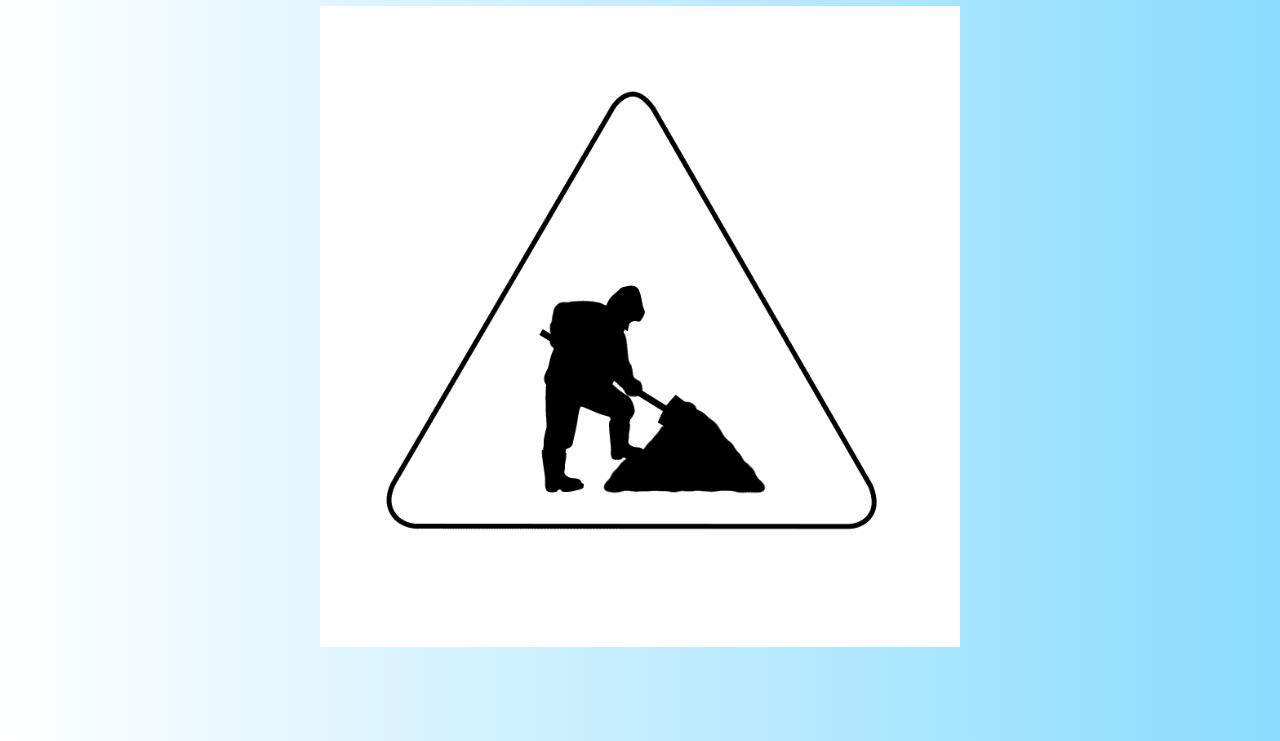
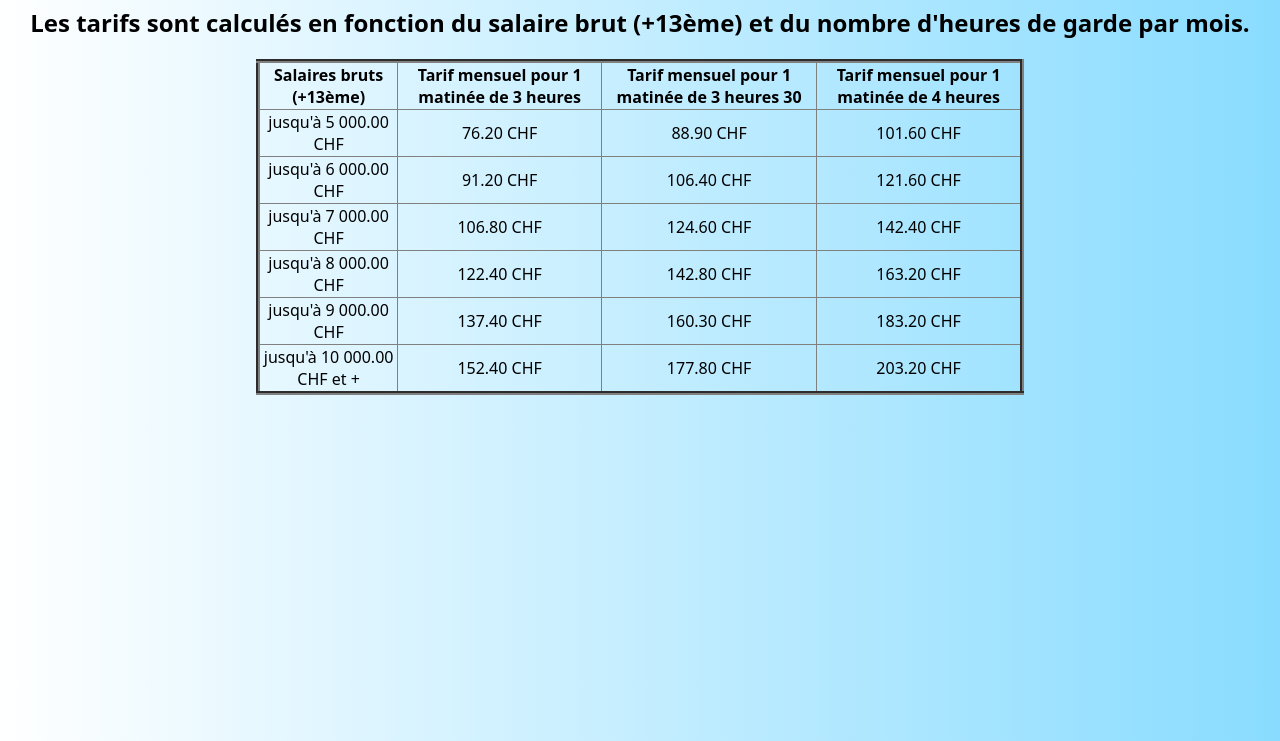
Before and after one commit to M1N00/arcenciel, a website: page tarif.html in a window 1280 px wide. Shown: the part 80-821 px from the top of the page. Drawn offline with Linux system fonts and the light colour scheme.

Commit message:
Add files via upload

```diff
--- a/tarif.html
+++ b/tarif.html
@@ -31,6 +31,13 @@
         .fixed-button:hover {
             background-color: #45a049;
         }
+        table {
+            width: 60%;
+            margin: 20px auto;
+            border-collapse: collapse;
+            text-align: center;
+            font-family: system-ui, -apple-system, BlinkMacSystemFont, 'Segoe UI', Roboto, Oxygen, Ubuntu, Cantarell, 'Open Sans', 'Helvetica Neue', sans-serif;
+        }
 
 
 </style>
@@ -38,9 +45,52 @@
     <button class="fixed-button" onclick="GoBack()">Retour</button>
 
 
-
-    <h1>SITE EN CONSTRUCTION</h1>
-    <img src="enconstruction.gif" style="max-width: 50%; height: auto;">
+    <h1>Tarifs :</h1>
+    <h2>Les tarifs sont calculés en fonction du salaire brut (+13ème) et du nombre d'heures de garde par mois.</h2>
+    <table border="4">
+        <tr>
+            <th>Salaires bruts (+13ème)</th>
+            <th>Tarif mensuel pour 1 matinée de 3 heures</th>
+            <th>Tarif mensuel pour 1 matinée de 3 heures 30</th>
+            <th>Tarif mensuel pour 1 matinée de 4 heures</th>
+        </tr>
+        <tr>
+            <td>jusqu'à 5 000.00 CHF</td>
+            <td>76.20 CHF</td>
+            <td>88.90 CHF</td>
+            <td>101.60 CHF</td>
+        </tr>
+        <tr>
+            <td>jusqu'à 6 000.00 CHF</td>
+            <td>91.20 CHF</td>
+            <td>106.40 CHF</td>
+            <td>121.60 CHF</td>
+        </tr>
+        <tr>
+            <td>jusqu'à 7 000.00 CHF</td>
+            <td>106.80 CHF</td>
+            <td>124.60 CHF</td>
+            <td>142.40 CHF</td>
+        </tr>
+        <tr>
+            <td>jusqu'à 8 000.00 CHF</td>
+            <td>122.40 CHF</td>
+            <td>142.80 CHF</td>
+            <td>163.20 CHF</td>
+        </tr>
+        <tr>
+            <td>jusqu'à 9 000.00 CHF</td>
+            <td>137.40 CHF</td>
+            <td>160.30 CHF</td>
+            <td>183.20 CHF</td>
+        </tr>
+        <tr>
+            <td>jusqu'à 10 000.00 CHF et +</td>
+            <td>152.40 CHF</td>
+            <td>177.80 CHF</td>
+            <td>203.20 CHF</td>
+        </tr>
+    </table>
 </body>
 <script>
     function GoBack() {
```
